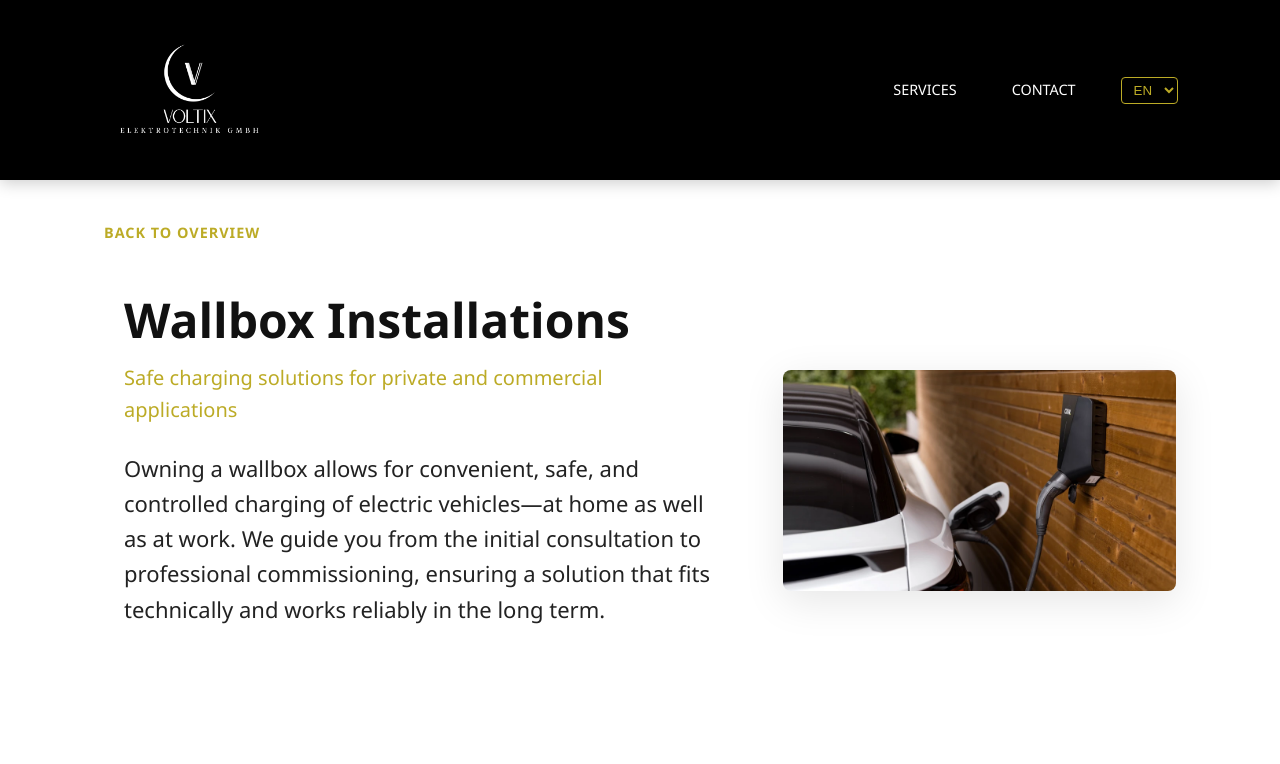
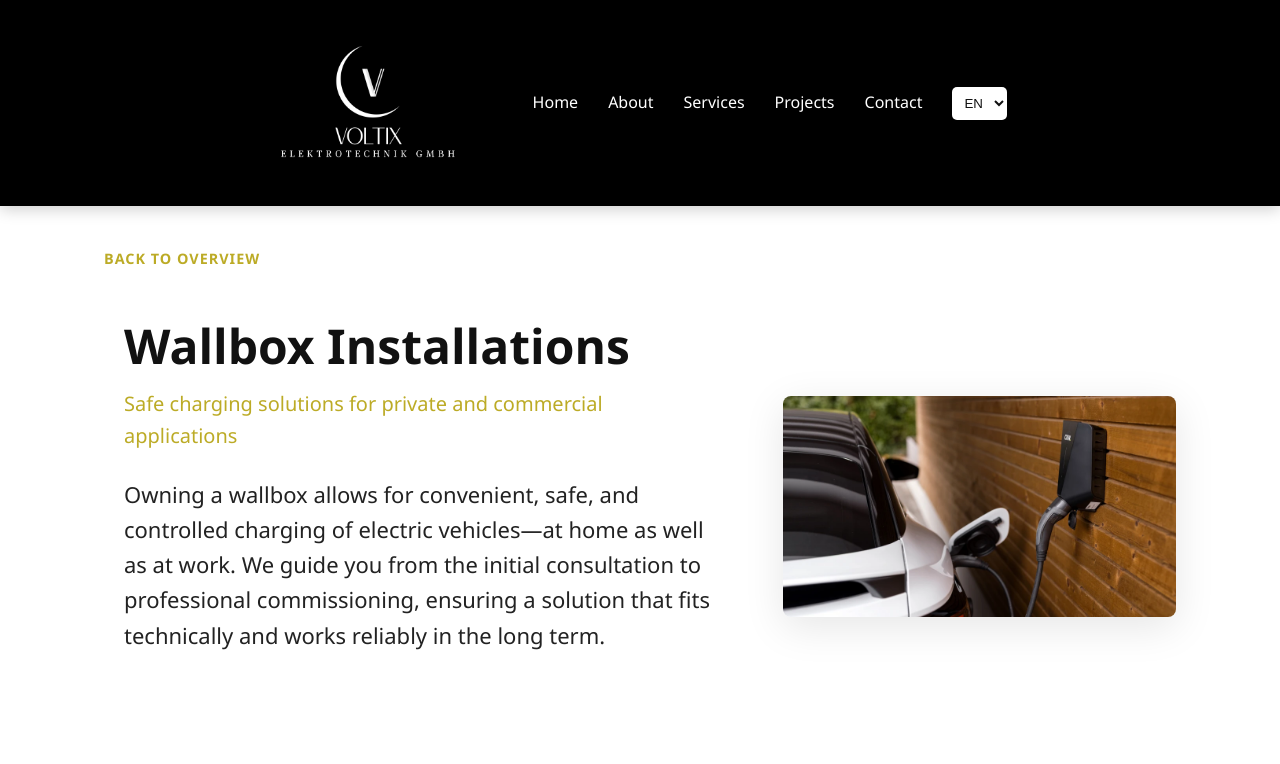
Before and after one commit to lendriti1221/VOLTIX-elektro-website, a plain HTML site: page service-wallbox.html in a window 1280 px wide. Shown: the top 764 px of the page. Drawn offline with Linux system fonts and the light colour scheme.

Commit message:
Update service-wallbox.html

```diff
--- a/service-wallbox.html
+++ b/service-wallbox.html
@@ -14,12 +14,6 @@
             --text-dim: #444444;
         }
         body { margin: 0; background-color: var(--bg-white); color: var(--text-black); font-family: 'Segoe UI', Arial, sans-serif; line-height: 1.6; }
-         .navbar { display: flex; justify-content: space-between; align-items: center; padding: 20px 8%; background: #000; position: sticky; top: 0; z-index: 1000; }
-        .logo { height: 140px; width: auto; }
-        .nav-right { display: flex; align-items: center; gap: 30px; }
-        .nav-links { display: flex; list-style: none; gap: 25px; margin: 0; padding: 0; }
-        .nav-links a { color: white; text-decoration: none; font-weight: 500; font-size: 0.9rem; text-transform: uppercase; }
-        .lang-switch { background: transparent; color: var(--accent-gold); border: 1px solid var(--accent-gold); padding: 4px 8px; border-radius: 4px; cursor: pointer; }
 
         .container { max-width: 1200px; margin: 0 auto; padding: 40px 5% 80px; }
         .back-link { display: inline-flex; align-items: center; text-decoration: none; color: var(--accent-gold); font-size: 0.9rem; font-weight: 600; text-transform: uppercase; letter-spacing: 1px; margin-bottom: 30px; transition: transform 0.3s ease; }
@@ -54,19 +48,7 @@
 </head>
 <body>
 
-    <nav class="navbar">
-        <a href="index.html"><img src="assets/voltix-logo.png" class="logo" alt="Voltix"></a>
-        <div class="nav-right">
-            <ul class="nav-links">
-                <li><a href="index.html#services" data-translate="nav_services">Services</a></li>
-                <li><a href="index.html#contact" data-translate="nav_contact">Contact</a></li>
-            </ul>
-            <select class="lang-switch" onchange="setLanguage(this.value)">
-                <option value="de">DE</option>
-                <option value="en">EN</option>
-            </select>
-        </div>
-    </nav>
+    <header id="navbar-container"></header>
 
     <div class="container">
         <a href="index.html#services" class="back-link" data-translate="back_to_overview">
@@ -154,5 +136,6 @@
     </div>
 
     <script src="script.js"></script>
+    <script src="navbar.js"></script>
 </body>
 </html>
```
